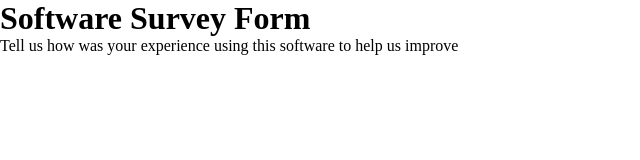
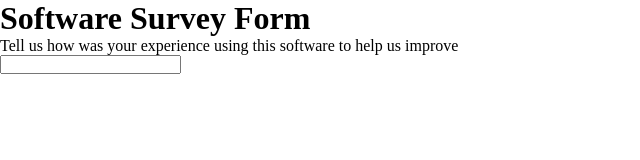
Before and after one commit to timokock/SurveyForm, a plain HTML site: page index.html in a window 1280 px wide. Shown: the full height of the page, 0-640 px from the left. Drawn offline with Linux system fonts and the light colour scheme.

Commit message:
US#4 - Added name input field with id=name

```diff
--- a/index.html
+++ b/index.html
@@ -11,7 +11,7 @@
     <p id="description">Tell us how was your experience using this software to help us improve</p>
 
     <form id="survey-form">
-
+        <input type="text" id="name" required/>
     </form>
 
     <script src="./js/app.js"></script>
```
